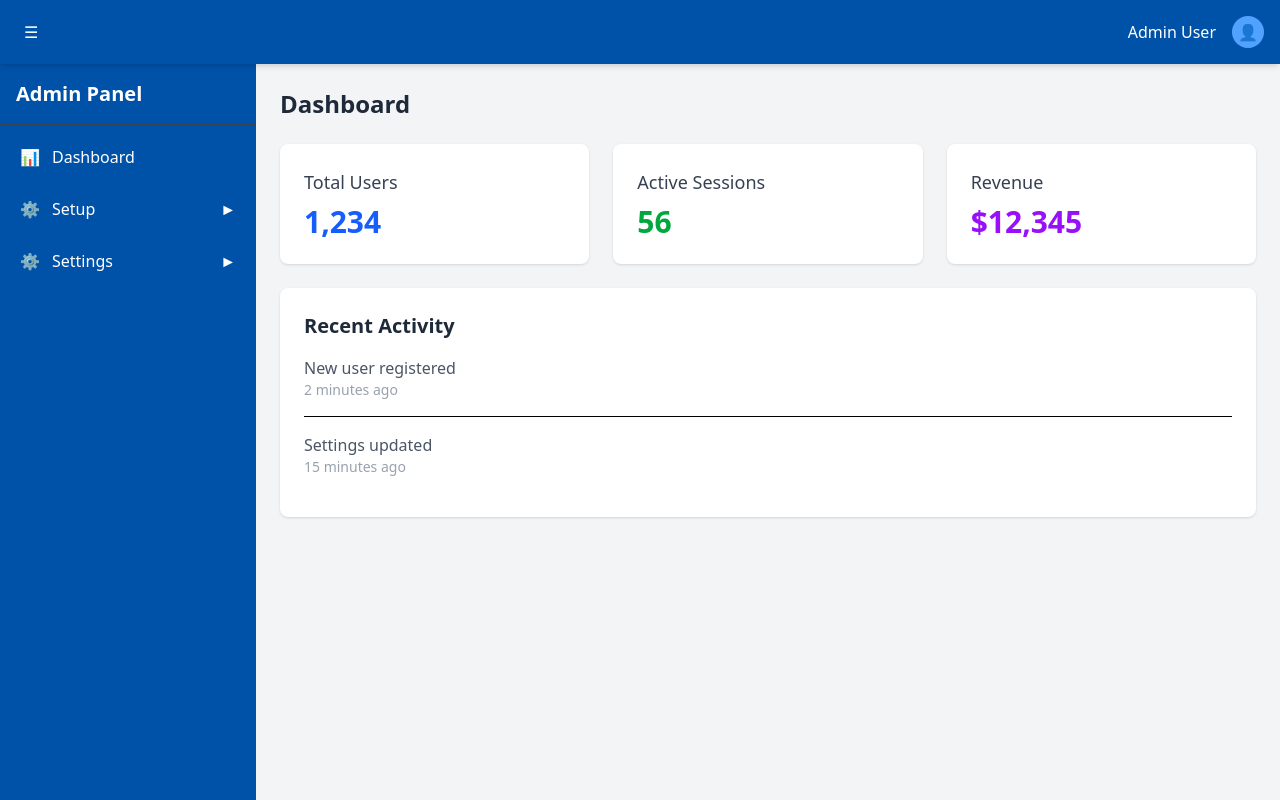
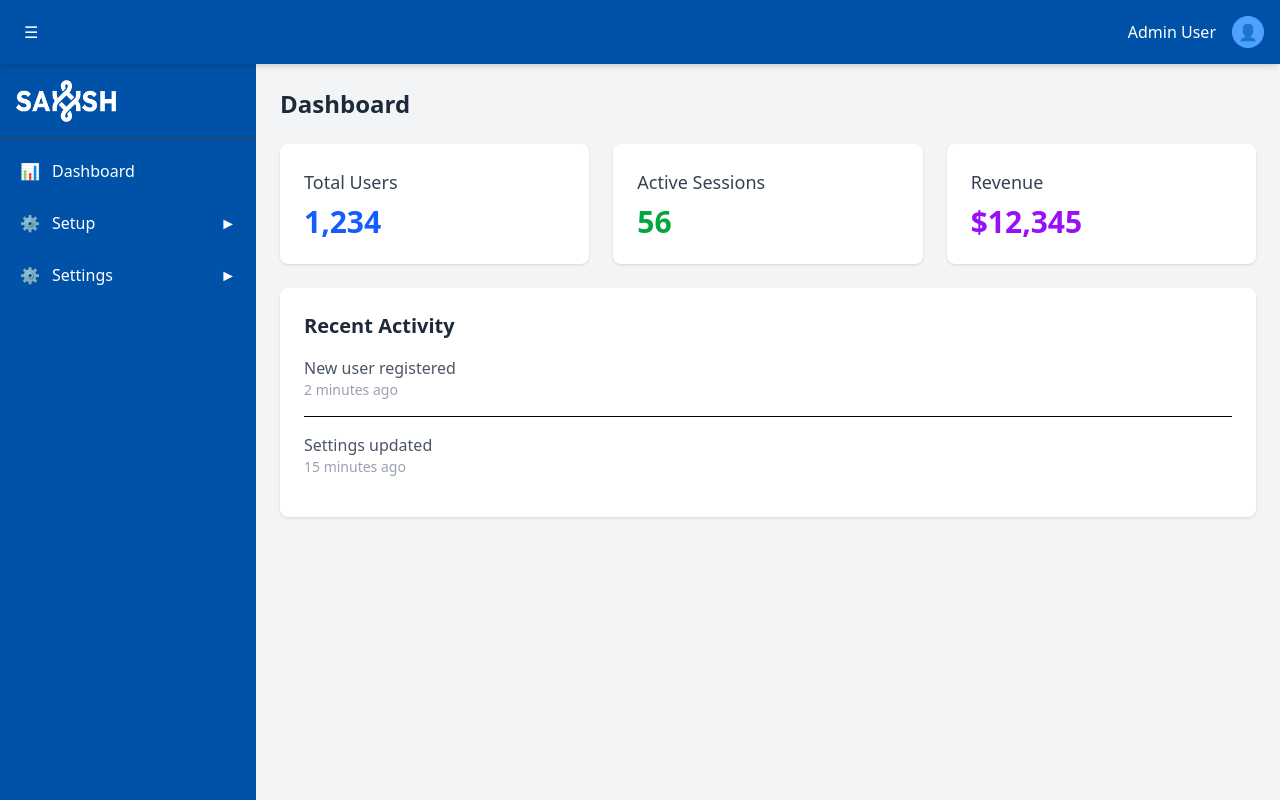
Before and after one commit to muthamizhyadav/sakksh-admin, a React (Vite) app: page / in a window 1280 px wide. Both pictures are taken after typing "name@example.com", "Sample123" into the empty fields and a click on the button "Login". Built offline with nearby package versions, Linux system fonts and the light colour scheme.

Commit message:
App logo

```diff
--- a/src/components/sidebar/sideBar.jsx
+++ b/src/components/sidebar/sideBar.jsx
@@ -1,58 +1,59 @@
-import React, { useState } from 'react';
-import SidebarItem from './sideBaritem';
-import { primaryColor } from '../../utils/styles';
-
+import React, { useState } from "react";
+import SidebarItem from "./sideBaritem";
+import { primaryColor, secondaryColor } from "../../utils/styles";
+import appLogo from "../../assets/images/png/sakkshLogo.png";
 const Sidebar = ({ isOpen }) => {
   const [expandedItems, setExpandedItems] = useState({});
 
   const toggleItem = (itemId) => {
-    setExpandedItems(prev => ({
+    setExpandedItems((prev) => ({
       ...prev,
-      [itemId]: !prev[itemId]
+      [itemId]: !prev[itemId],
     }));
   };
 
   const menuItems = [
     {
-      id: 'dashboard',
-      title: 'Dashboard',
-      icon: '📊',
-      path: '/dashboard'
+      id: "dashboard",
+      title: "Dashboard",
+      icon: "📊",
+      path: "/dashboard",
     },
     {
-      id: 'setup',
-      title: 'Setup',
-      icon: '⚙️',
+      id: "setup",
+      title: "Setup",
+      icon: "⚙️",
       subItems: [
-        { title: 'User Role', path: '/user/role' },
-        { title: 'Roles Access', path: '/role/access' },
-        { title: 'Sites', path: '/site' },
-        { title: 'Users', path: '/users' }
-      ]
+        { title: "User Role", path: "/user/role" },
+        { title: "Roles Access", path: "/role/access" },
+        { title: "Sites", path: "/site" },
+        { title: "Users", path: "/users" },
+      ],
     },
     {
-      id: 'settings',
-      title: 'Settings',
-      icon: '⚙️',
+      id: "settings",
+      title: "Settings",
+      icon: "⚙️",
       subItems: [
-        { title: 'General', path: '/settings/general' },
-        { title: 'Security', path: '/settings/security' }
-      ]
-    }
+        { title: "General", path: "/settings/general" },
+        { title: "Security", path: "/settings/security" },
+      ],
+    },
   ];
 
   return (
-    <aside style={{ backgroundColor: primaryColor }} className={`text-white fixed top-16 left-0 h-[calc(100vh-4rem)] z-10 ${
-      isOpen ? 'w-64' : 'w-20'
-    } transition-all duration-300`}>
-      <div className="p-4 border-b border-gray-700">
-        <h3 className={`font-semibold ${isOpen ? 'text-xl' : 'text-center'}`}>
-          {isOpen ? 'Admin Panel' : 'AP'}
-        </h3>
+    <aside
+      style={{ backgroundColor: primaryColor }}
+      className={`text-white fixed top-16 left-0 h-[calc(100vh-4rem)] z-10 ${
+        isOpen ? "w-64" : "w-20"
+      } transition-all duration-300`}
+    >
+      <div className="p-4 border-b border-gray-700 m-auto text-center">
+        <img src={appLogo} alt="" width="100" height="40" />
       </div>
       <nav className="p-2 h-[calc(100%-4rem)] overflow-y-auto">
         <ul>
-          {menuItems.map(item => (
+          {menuItems.map((item) => (
             <SidebarItem
               key={item.id}
               item={item}
--- a/src/components/sidebar/sideBaritem.jsx
+++ b/src/components/sidebar/sideBaritem.jsx
@@ -16,10 +16,10 @@ const SidebarItem = ({ item, expanded, onToggle, isOpen }) => {
       >
         <div
           className={`flex items-center w-full p-3 rounded-md transition-colors
-            ${isActive ? 'bg-blue-600' : 'hover:bg-gray-700'}`}
+            ${isActive ? 'bg-white' : 'hover:bg-gray-700'}`}
         >
           <span className={`${isOpen ? 'mr-3' : 'mx-auto'}`}>{item.icon}</span>
-          {isOpen && <span className="flex-1">{item.title}</span>}
+          {isOpen && <span className={`flex-1   ${isActive ? 'text-black' : 'hover:bg-gray-700'}`}>{item.title}</span>}
           {hasSubItems && isOpen && (
             <span className="ml-2">
               {expanded ? '▼' : '►'}
@@ -40,7 +40,7 @@ const SidebarItem = ({ item, expanded, onToggle, isOpen }) => {
                   to={subItem.path}
                   className={({ isActive }) =>
                     `block p-2 pl-4 rounded-md transition-colors
-                    ${isActive || isSubItemActive ? 'bg-blue-500' : 'hover:bg-gray-700'}`
+                    ${isActive || isSubItemActive ? 'bg-white text-black' : 'hover:bg-gray-700'}`
                   }
                   end
                 >
```
Also changed, not shown: src/assets/images/png/sakkshLogo.png (added).
